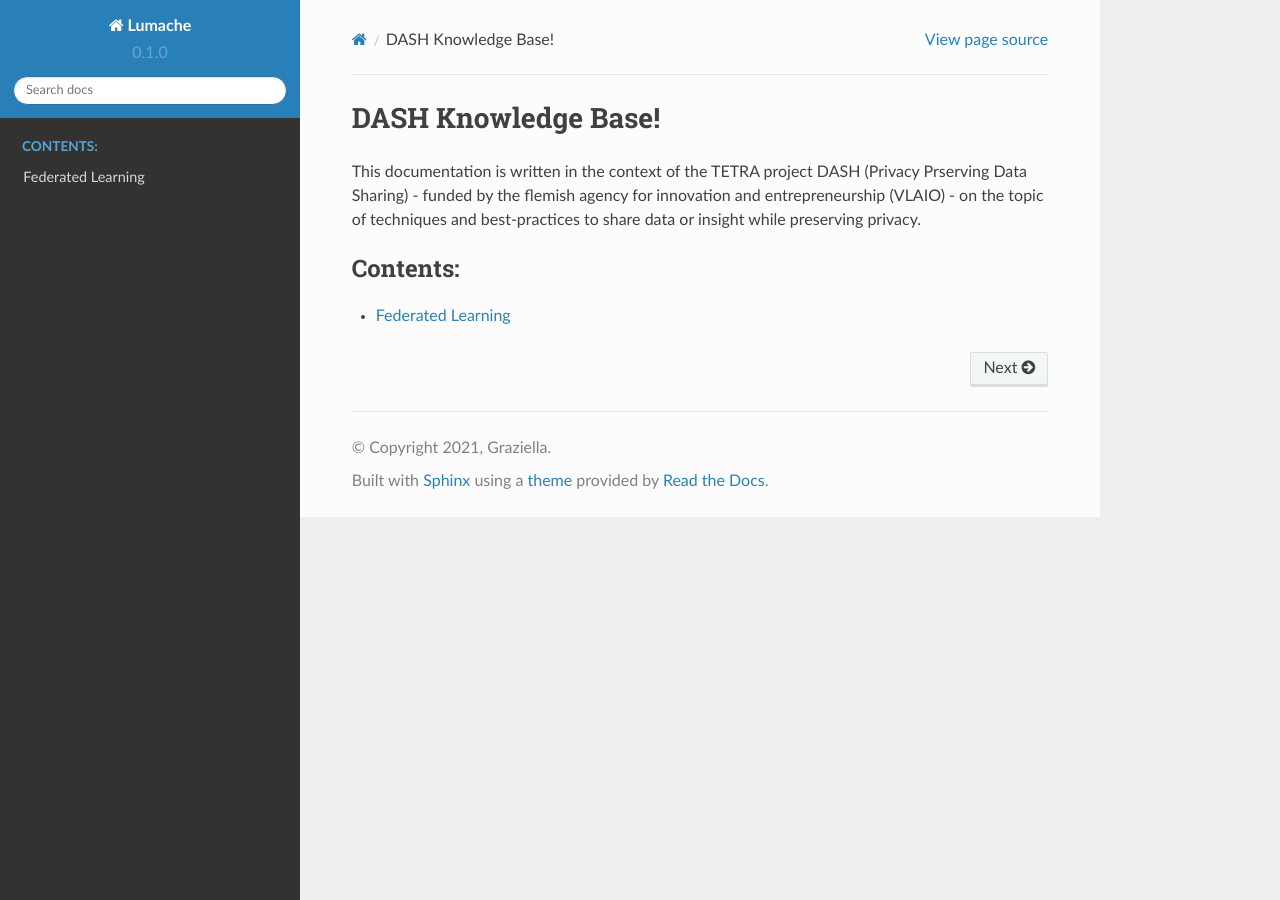
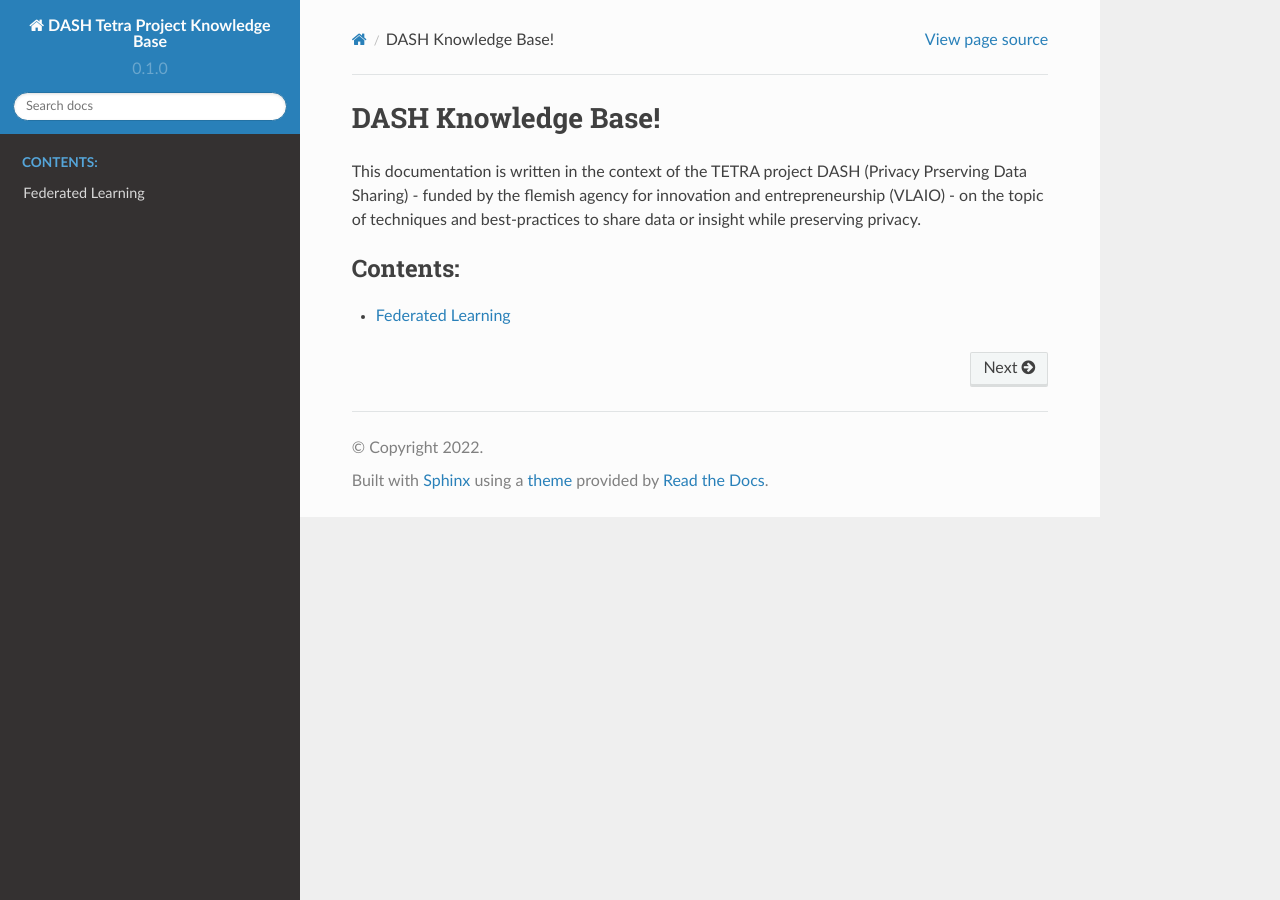
Before and after one commit to thomasvdbossche/dash-knowledge-base, a Sphinx documentation site: the page built from docs/source/index.rst, in a window 1280 px wide. Built offline with Sphinx 7.4.7 and the Read the Docs theme 2.0.0, drawn with Linux system fonts in a browser that asks for light colours; pages that are not in the unit, such as notebooks, are missing from menus.

Commit message:
Update conf.py

```diff
--- a/docs/source/conf.py
+++ b/docs/source/conf.py
@@ -2,9 +2,9 @@
 
 # -- Project information
 
-project = 'Lumache'
-copyright = '2021, Graziella'
-author = 'Graziella'
+project = 'DASH Tetra Project Knowledge Base'
+copyright = '2022'
+author = 'Thomas Van den Bossche'
 
 release = '0.1'
 version = '0.1.0'
@@ -17,6 +17,9 @@
     'sphinx.ext.autodoc',
     'sphinx.ext.autosummary',
     'sphinx.ext.intersphinx',
+    'nbsphinx',
+    'sphinx.ext.mathjax',
+    'sphinxcontrib.bibtex',
 ]
 
 intersphinx_mapping = {
@@ -33,3 +36,5 @@
 
 # -- Options for EPUB output
 epub_show_urls = 'footnote'
+
+bibtex_bibfiles = ['refs.bib']
```
